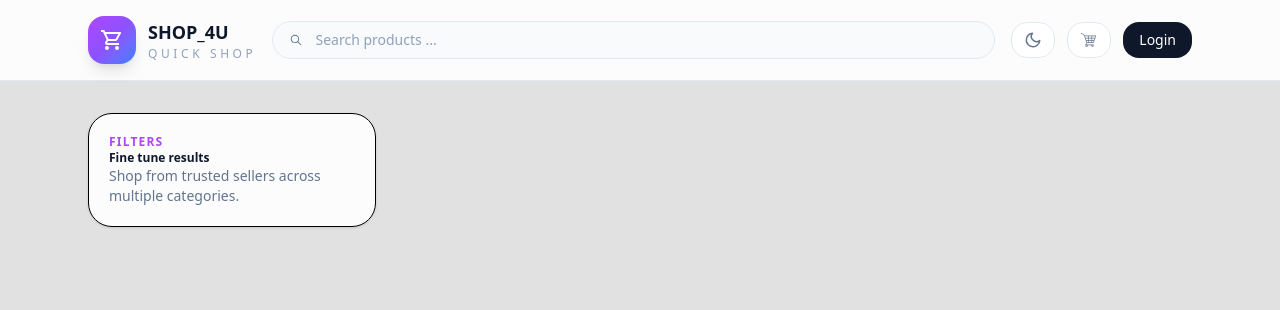
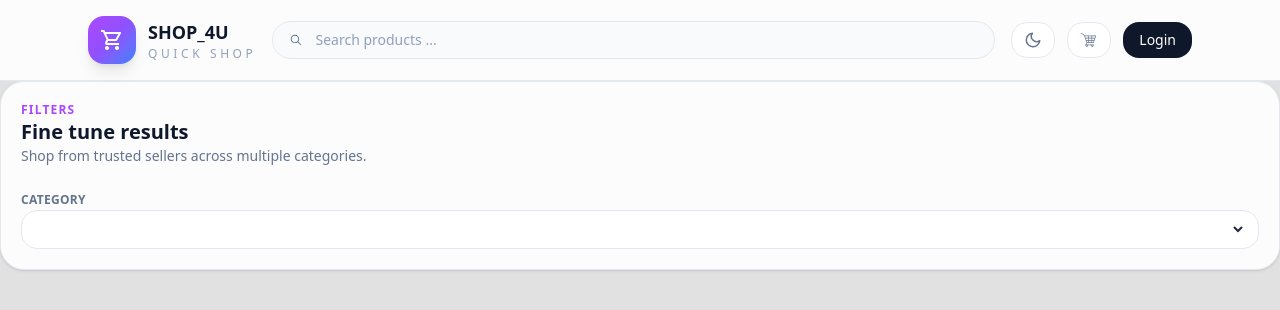
Before and after one commit to Abdallah-AbouHamdan/SHOP_4U, a React app in the folder frontend/: page / in a window 1280 px wide. Shown: the top 310 px of the page. Built offline with nearby package versions, Linux system fonts and the light colour scheme; the HTML template or start-up script is replaced by a standard one.

Commit message:
adding the set filter function

```diff
--- a/frontend/src/components/Filters.tsx
+++ b/frontend/src/components/Filters.tsx
@@ -1,9 +1,9 @@
-//import {useStore} from "../store/useStore";
+import {useStore} from "../store/useStore";
 
 //const categories = ["All","Fashion Forward","Sport Zone","Tech Zone","Lifestyle"];
 
 export default function Filers() {
-    // const {filers,serFilters()} = useStore()
+     const {filters,serFilters()} = useStore()
   return (
     <section className="space-y-5 rounded-3xl border border-slatte-200 bg-white/90 p-5 shadow-sm">
         <header>
@@ -15,6 +15,21 @@ export default function Filers() {
                 Shop from trusted sellers across multiple categories.
             </p>
         </header>
+
+        <div className="space-y-2">
+            <label className="text-xs font-semibold uppercase tracking-wide text-slate-500">
+                Category
+            </label>
+            <div className="rounded-2xl border border-slate-200">
+                <select className="w-full border-none bg-transparent py-2 text-sm font-medium text-slate-800 outline-none"
+                        value= {filters.category}
+                        onChange = {(e) => setFilters("category",e.target.value)}>
+                            {categories.map((category)=>(
+                                <option key={category}>{category}</option>
+                            ))}
+                        </select>
+            </div>
+        </div>
     </section>
 )
 }
--- a/frontend/src/pages/Home.tsx
+++ b/frontend/src/pages/Home.tsx
@@ -1,14 +1,35 @@
-import Filters from "../components/Filters"
-export default function Home() {
+import { useStore } from "../store/useStore";
+
+const categories = ["All", "Fashion Forward", "Sport Zone", "Tech Zone", "Lifestyle"];
+
+export default function Filters() {
+  const { filters, setFilter } = useStore();
+
   return (
-    <div className="bg-[#e1e1e1] pb-16 pt-8 px">
-        <div className="mx-auto flex max-w-6xl flex-col gap-8 px-6 lg:flex-row">
-            <aside className="w-full shrink-0 lg:w-72">
-                <Filters />
-            </aside>
+    <section className="space-y-5 rounded-3xl border border-slate-200 bg-white/90 p-5 shadow-sm">
+      <header>
+        <p className="text-xs font-semibold uppercase tracking-widest text-purple-500">
+          Filters
+        </p>
+        <h2 className="text-xl font-semibold text-slate-900">Fine tune results</h2>
+        <p className="text-sm text-slate-500">
+          Shop from trusted sellers across multiple categories.
+        </p>
+      </header>
 
+      <div className="space-y-2">
+        <label className="text-xs font-semibold uppercase tracking-wide text-slate-500">
+          Category
+        </label>
+        <div className="rounded-2xl border border-slate-200 bg-white px-3">
+          <select
+            className="w-full border-none bg-transparent py-2 text-sm font-medium text-slate-800 outline-none"
+            value={filters.category}
+            onChange={(e) => setFilter("category", e.target.value)}
+          >
 
+          </select>
         </div>
-    </div>
-  )
-}
+      </div>
+      </section>
+      )}
```
